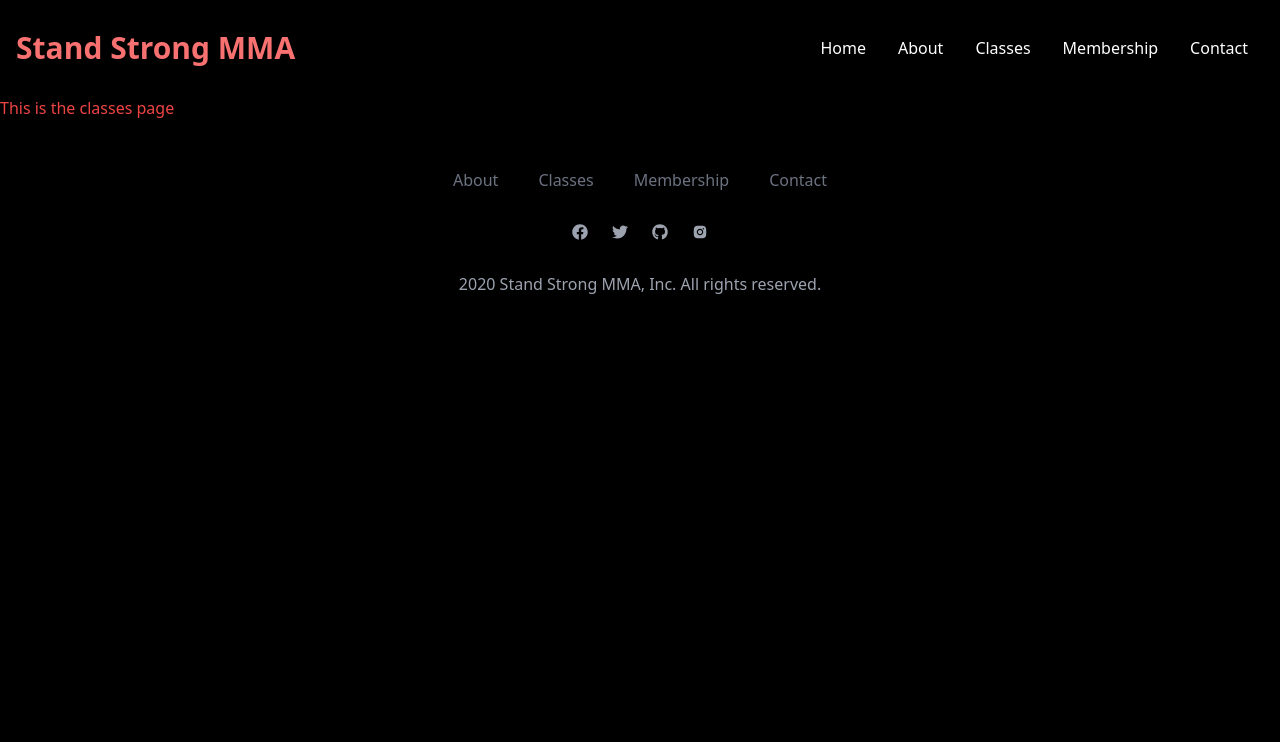
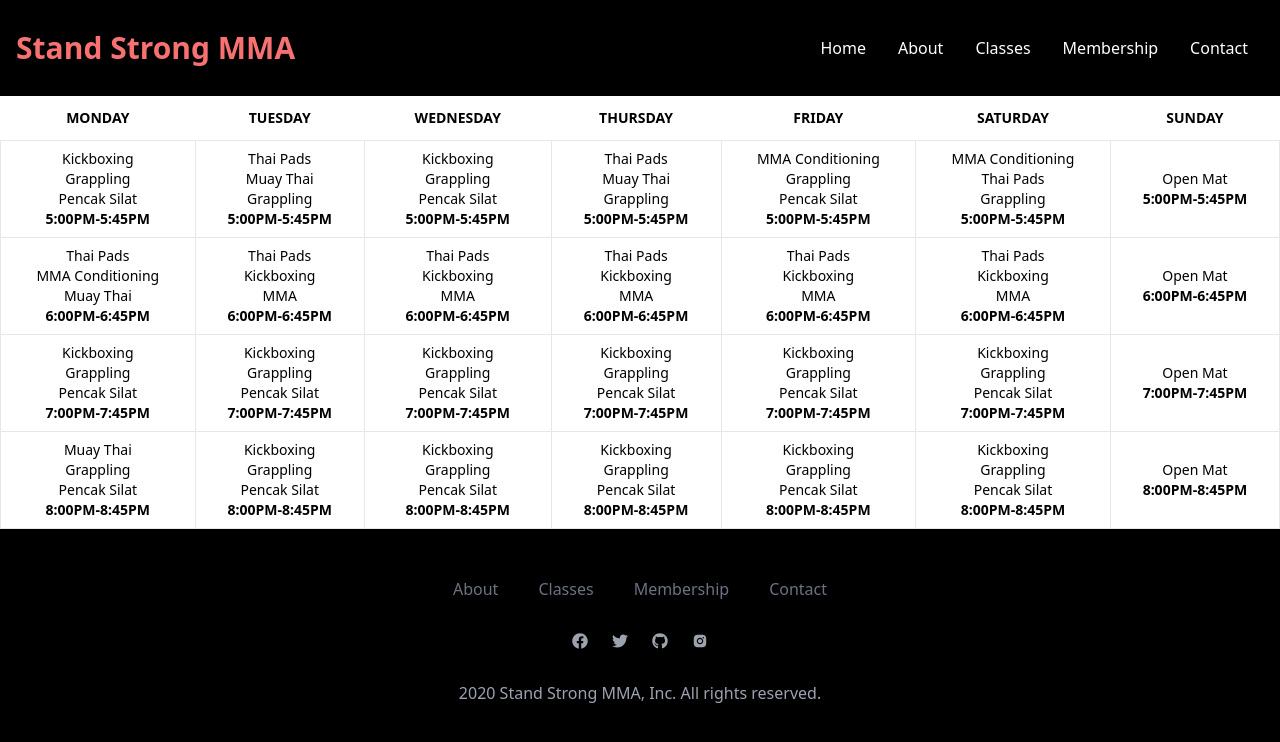
Before and after one commit to vietthom/stand-strong-mma, a Next.js app: page /classes in a window 1280 px wide. Shown: the top 742 px of the page. Built offline with nearby package versions, Linux system fonts and the light colour scheme.

Commit message:
Class schedule component

```diff
--- /dev/null
+++ b/components/Schedule.js
@@ -0,0 +1,207 @@
+import React from 'react'
+
+const Schedule = () => {
+  return (
+    <div className='container mx-auto relative'>
+        <table className='w-full text-sm text-center bg-white text-black'>
+            <thead className='uppercase border-b border-black'>
+                <tr>
+                    <th scope='col' className='py-3 px-6'>
+                        Monday
+                    </th>
+                    <th scope='col' className='py-3 px-6'>
+                        Tuesday
+                    </th>
+                    <th scope='col' className='py-3 px-6'>
+                        Wednesday
+                    </th>
+                    <th scope='col' className='py-3 px-6'>
+                        Thursday
+                    </th>
+                    <th scope='col' className='py-3 px-6'>
+                        Friday
+                    </th>
+                    <th scope='col' className='py-3 px-6'>
+                        Saturday
+                    </th>
+                    <th scope='col' className='py-3 px-6'>
+                        Sunday
+                    </th>
+                </tr>
+            </thead>
+            <tbody>
+                <tr>
+                    <td className='border p-2'>
+                        <p>Kickboxing</p>
+                        <p>Grappling</p>
+                        <p>Pencak Silat</p>
+                        <p className='font-bold'>5:00PM-5:45PM</p>
+                    </td>
+                    <td className='border p-2'>
+                        <p>Thai Pads</p>
+                        <p>Muay Thai</p>
+                        <p>Grappling</p>
+                        <p className='font-bold'>5:00PM-5:45PM</p>
+                    </td>
+                    <td className='border p-2'>
+                        <p>Kickboxing</p>
+                        <p>Grappling</p>
+                        <p>Pencak Silat</p>
+                        <p className='font-bold'>5:00PM-5:45PM</p>
+                    </td>
+                    <td className='border p-2'>
+                        <p>Thai Pads</p>
+                        <p>Muay Thai</p>
+                        <p>Grappling</p>
+                        <p className='font-bold'>5:00PM-5:45PM</p>
+                    </td>
+                    <td className='border p-2'>
+                        <p>MMA Conditioning</p>
+                        <p>Grappling</p>
+                        <p>Pencak Silat</p>
+                        <p className='font-bold'>5:00PM-5:45PM</p>
+                    </td>
+                    <td className='border p-2'>
+                        <p>MMA Conditioning</p>
+                        <p>Thai Pads</p>
+                        <p>Grappling</p>
+                        <p className='font-bold'>5:00PM-5:45PM</p>
+                    </td>
+                    <td className='border p-2'>
+                        <p>Open Mat</p>
+                        <p className='font-bold'>5:00PM-5:45PM</p>
+                    </td>
+                </tr>
+                <tr>
+                    <td className='border p-2'>
+                        <p>Thai Pads</p>
+                        <p>MMA Conditioning</p>
+                        <p>Muay Thai</p>
+                        <p className='font-bold'>6:00PM-6:45PM</p>
+                    </td>
+                    <td className='border p-2'>
+                        <p>Thai Pads</p>
+                        <p>Kickboxing</p>
+                        <p>MMA</p>
+                        <p className='font-bold'>6:00PM-6:45PM</p>
+                    </td>
+                    <td className='border p-2'>
+                        <p>Thai Pads</p>
+                        <p>Kickboxing</p>
+                        <p>MMA</p>
+                        <p className='font-bold'>6:00PM-6:45PM</p>
+                    </td>
+                    <td className='border p-2'>
+                        <p>Thai Pads</p>
+                        <p>Kickboxing</p>
+                        <p>MMA</p>
+                        <p className='font-bold'>6:00PM-6:45PM</p>
+                    </td>
+                    <td className='border p-2'>
+                        <p>Thai Pads</p>
+                        <p>Kickboxing</p>
+                        <p>MMA</p>
+                        <p className='font-bold'>6:00PM-6:45PM</p>
+                    </td>
+                    <td className='border p-2'>
+                        <p>Thai Pads</p>
+                        <p>Kickboxing</p>
+                        <p>MMA</p>
+                        <p className='font-bold'>6:00PM-6:45PM</p>
+                    </td>
+                    <td className='border p-2'>
+                        <p>Open Mat</p>
+                        <p className='font-bold'>6:00PM-6:45PM</p>
+                    </td>
+                </tr>
+                <tr>
+                    <td className='border p-2'>
+                        <p>Kickboxing</p>
+                        <p>Grappling</p>
+                        <p>Pencak Silat</p>
+                        <p className='font-bold'>7:00PM-7:45PM</p>
+                    </td>
+                    <td className='border p-2'>
+                        <p>Kickboxing</p>
+                        <p>Grappling</p>
+                        <p>Pencak Silat</p>
+                        <p className='font-bold'>7:00PM-7:45PM</p>
+                    </td>
+                    <td className='border p-2'>
+                        <p>Kickboxing</p>
+                        <p>Grappling</p>
+                        <p>Pencak Silat</p>
+                        <p className='font-bold'>7:00PM-7:45PM</p>
+                    </td>
+                    <td className='border p-2'>
+                        <p>Kickboxing</p>
+                        <p>Grappling</p>
+                        <p>Pencak Silat</p>
+                        <p className='font-bold'>7:00PM-7:45PM</p>
+                    </td>
+                    <td className='border p-2'>
+                        <p>Kickboxing</p>
+                        <p>Grappling</p>
+                        <p>Pencak Silat</p>
+                        <p className='font-bold'>7:00PM-7:45PM</p>
+                    </td>
+                    <td className='border p-2'>
+                        <p>Kickboxing</p>
+                        <p>Grappling</p>
+                        <p>Pencak Silat</p>
+                        <p className='font-bold'>7:00PM-7:45PM</p>
+                    </td>
+                    <td className='border p-2'>
+                        <p>Open Mat</p>
+                        <p className='font-bold'>7:00PM-7:45PM</p>
+                    </td>
+                </tr>
+                <tr>
+                    <td className='border p-2'>
+                        <p>Muay Thai</p>
+                        <p>Grappling</p>
+                        <p>Pencak Silat</p>
+                        <p className='font-bold'>8:00PM-8:45PM</p>
+                    </td>
+                    <td className='border p-2'>
+                        <p>Kickboxing</p>
+                        <p>Grappling</p>
+                        <p>Pencak Silat</p>
+                        <p className='font-bold'>8:00PM-8:45PM</p>
+                    </td>
+                    <td className='border p-2'>
+                        <p>Kickboxing</p>
+                        <p>Grappling</p>
+                        <p>Pencak Silat</p>
+                        <p className='font-bold'>8:00PM-8:45PM</p>
+                    </td>
+                    <td className='border p-2'>
+                        <p>Kickboxing</p>
+                        <p>Grappling</p>
+                        <p>Pencak Silat</p>
+                        <p className='font-bold'>8:00PM-8:45PM</p>
+                    </td>
+                    <td className='border p-2'>
+                        <p>Kickboxing</p>
+                        <p>Grappling</p>
+                        <p>Pencak Silat</p>
+                        <p className='font-bold'>8:00PM-8:45PM</p>
+                    </td>
+                    <td className='border p-2'>
+                        <p>Kickboxing</p>
+                        <p>Grappling</p>
+                        <p>Pencak Silat</p>
+                        <p className='font-bold'>8:00PM-8:45PM</p>
+                    </td>
+                    <td className='border p-2'>
+                        <p>Open Mat</p>
+                        <p className='font-bold'>8:00PM-8:45PM</p>
+                    </td>
+                </tr>
+            </tbody>
+        </table>
+    </div>
+  )
+}
+
+export default Schedule
--- a/pages/classes.js
+++ b/pages/classes.js
@@ -1,9 +1,10 @@
 import React from 'react'
+import Schedule from '../components/Schedule'
 
 const classes = () => {
   return (
     <div>
-        <h1 className='text-red-500'>This is the classes page</h1>
+        <Schedule />
     </div>
   )
 }
```
